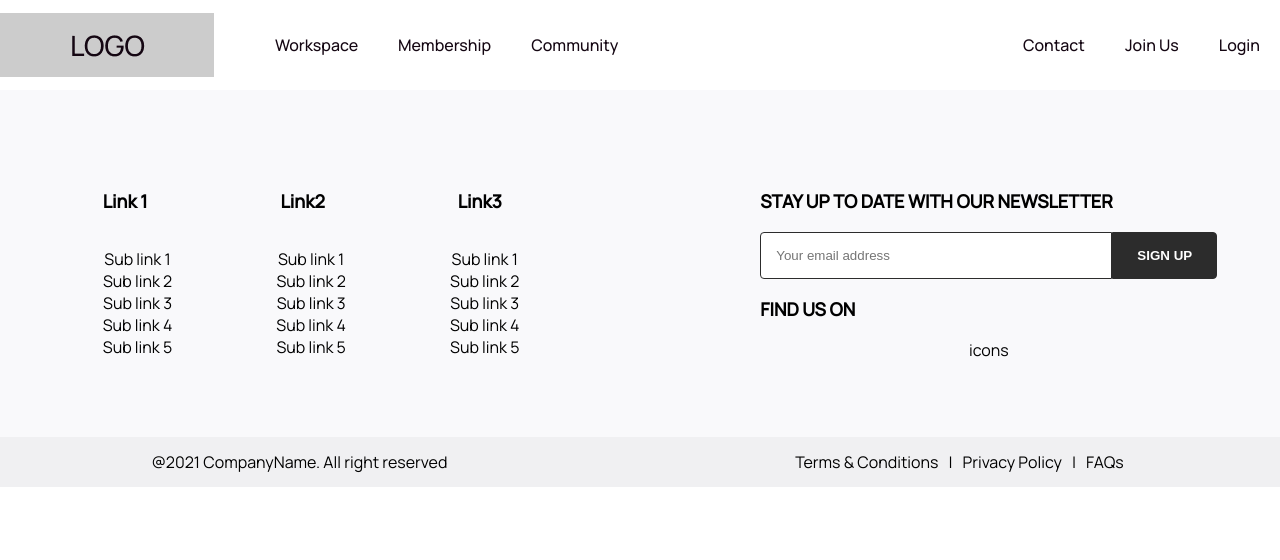
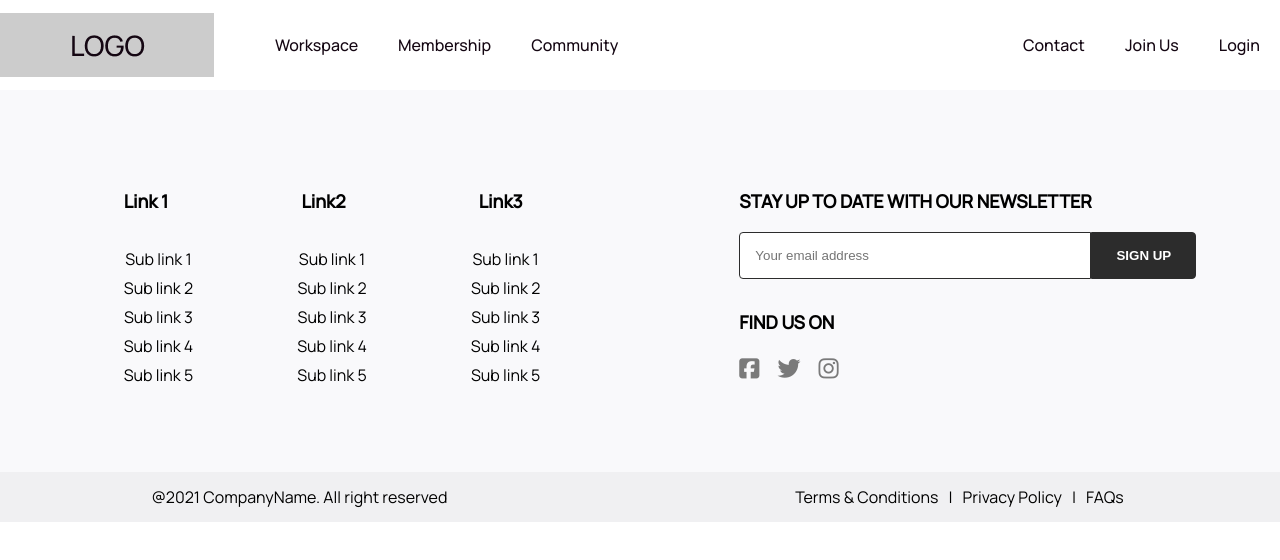
Before and after one commit to AlyLopez02/News-Site, a React (Vite) app: page / in a window 1280 px wide. Shown: the top 560 px of the page. Built offline with nearby package versions, Linux system fonts and the light colour scheme.

Commit message:
added icons and edited margins and padding

```diff
--- a/index.html
+++ b/index.html
@@ -1,5 +1,6 @@
 <!DOCTYPE html>
 <html lang="en">
+
 <head>
   <meta charset="UTF-8" />
   <link rel="icon" type="image/svg+xml" href="/vite.svg" />
@@ -9,9 +10,12 @@
   <link rel="preconnect" href="https://fonts.googleapis.com">
   <link rel="preconnect" href="https://fonts.gstatic.com" crossorigin>
   <link href="https://fonts.googleapis.com/css2?family=Manrope:wght@400;500&display=swap" rel="stylesheet">
+  <script src="https://kit.fontawesome.com/0ad641d2c3.js" crossorigin="anonymous"></script>
 </head>
+
 <body>
   <div id="root"></div>
   <script type="module" src="/src/main.jsx"></script>
 </body>
+
 </html>
--- a/src/components/Footer/index.jsx
+++ b/src/components/Footer/index.jsx
@@ -63,10 +63,14 @@ function Footer() {
             <input type="submit" value="SIGN UP" className="submit" />
           </form>
 
-          <p>FIND US ON</p>
+          <div className="icon-div">
+            <p>FIND US ON</p>
 
-          <div id="icons">
-            icons
+            <div className="icons">
+              <i className="fa-brands fa-square-facebook" />
+              <i className="fa-brands fa-twitter" />
+              <i className="fa-brands fa-instagram" />
+            </div>
           </div>
 
         </div>
--- a/src/components/Footer/style.scss
+++ b/src/components/Footer/style.scss
@@ -6,7 +6,7 @@
         //maybe make another container to fix styles?
         display: flex;
         flex-direction: row;
-        justify-content: space-around;
+        justify-content: space-evenly;
         background-color: #F9F9FB;
         padding-top: 81px;
         padding-bottom: 63px;
@@ -38,8 +38,11 @@
                     list-style: none;
                     margin-right: 64px; //eventually add top and bottom margins
 
+
                     li {
                         cursor: pointer;
+                        line-height: 23px;
+                        margin-bottom: 6px; //maybe get rid of or change
                     }
 
                 }
@@ -83,6 +86,21 @@
 
 
             }
+
+            .icon-div {
+                margin-top: 31px;
+
+                .icons {
+                    text-align: left;
+                    margin-top: 23px;
+
+                    i {
+                        font-size: 23px;
+                        color: #7A7A7A;
+                        margin-right: 18px;
+                    }
+                }
+            }
         }
 
     }
```
Lines whose indentation alone changed are shown as unchanged.
